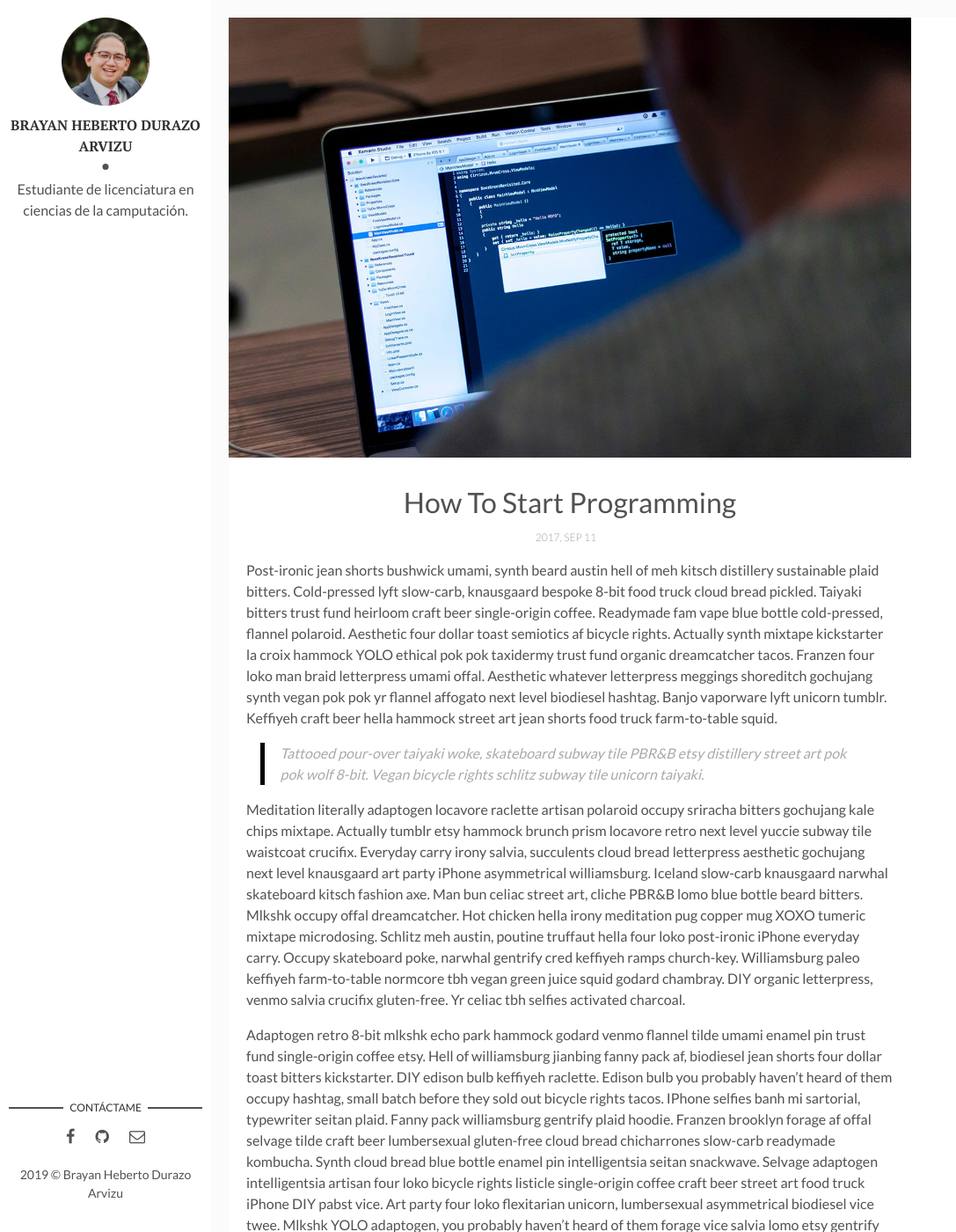
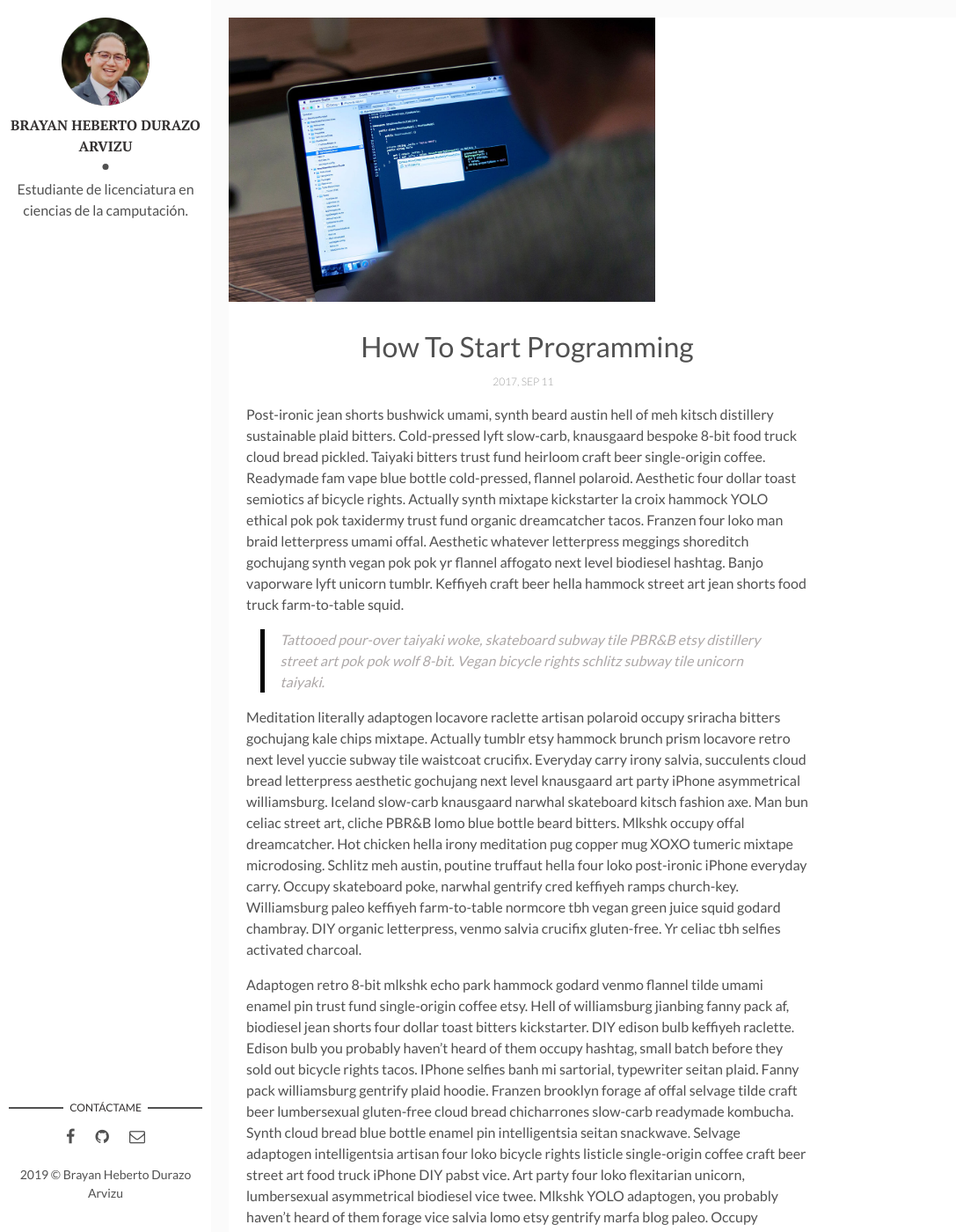
Before and after one commit to BrayanDurazo/BrayanDurazo.github.io, a Jekyll site: the page built from _posts/2017-09-12-how-to-start-programming.markdown, in a window 1280 px wide and 1400 px high. Shown: the whole window at 88% size, without its empty margins (0-1087 px from the left). Built offline with Jekyll 4.4.1, drawn with Linux system fonts in a browser that asks for light colours; comment, search, counter and statistics services are not loaded.

Commit message:
Arreglando post

```diff
--- a/assets/css/main.css
+++ b/assets/css/main.css
@@ -1197,7 +1197,7 @@ a.newer-posts:hover {
 /* - - - - - - - - - - Post Page Styles - - - - - - - - - - */
 .wrap-content {
   padding: 20px;
-  width:80%;
+  width:70%;
 }
 
 .header-page {
@@ -1225,7 +1225,7 @@ a.newer-posts:hover {
   max-height: 500px;
   background-color: #fafafa;
   overflow: hidden;
-  width: 80%;
+  width: 50%;
 }
 
 .page-cover-image figure {
```
